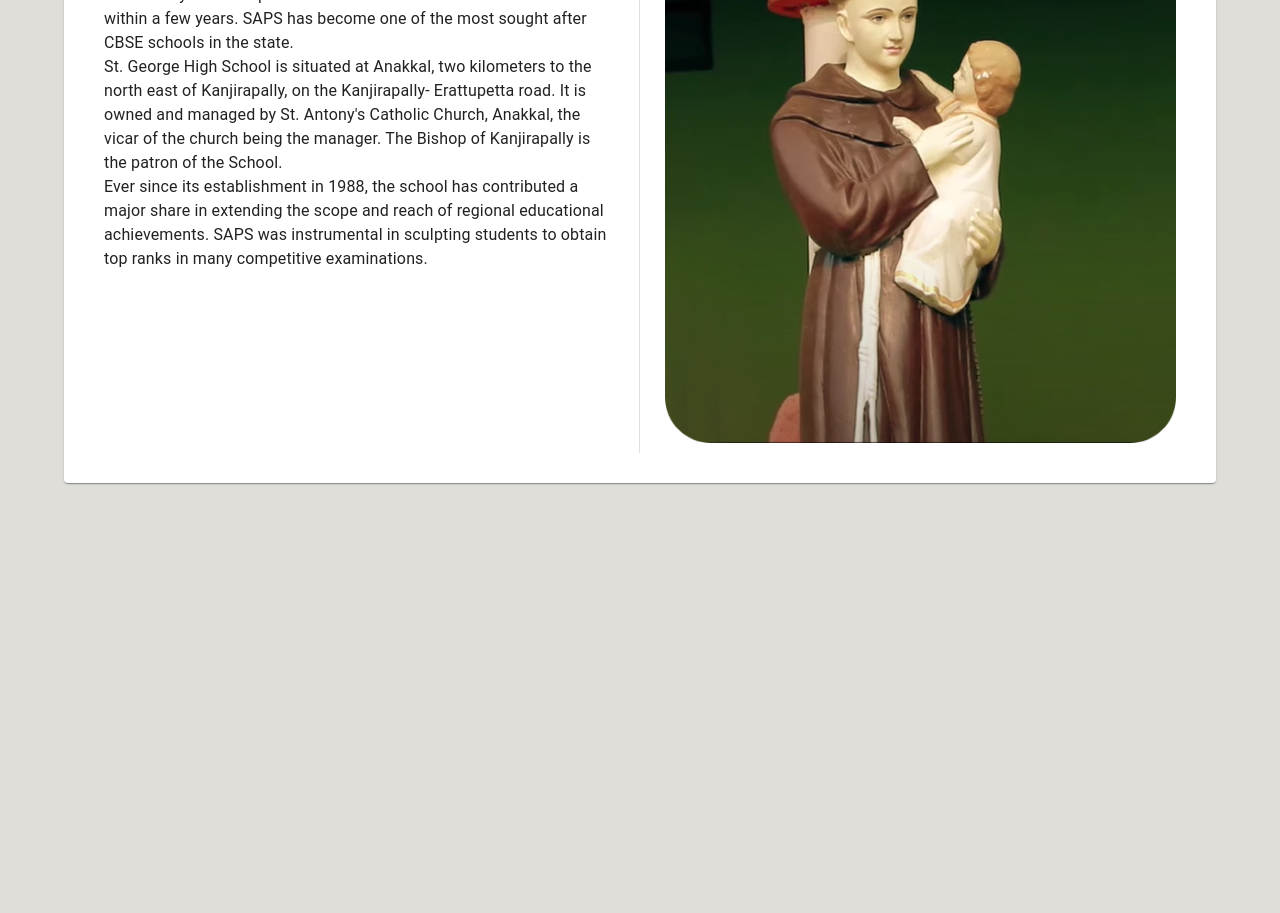
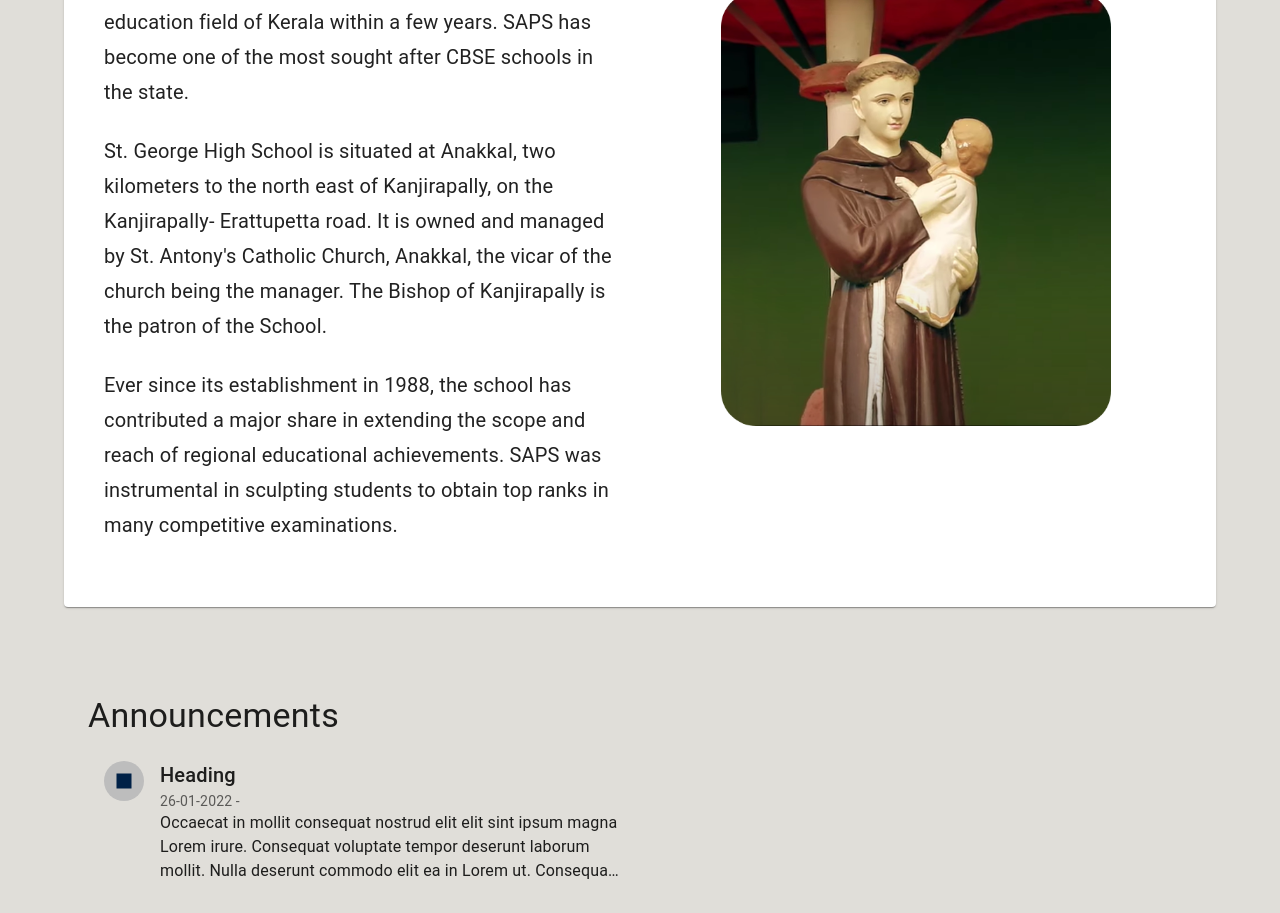
Before and after one commit to aabeing/sghs-website, a React (Create React App) app: page / in a window 1280 px wide. Shown: the part 920-1833 px from the top of the page. Before the commit the page ends 1467 px from the top, so only its background shows below. Built offline with nearby package versions, Linux system fonts and the light colour scheme.

Commit message:
Firebase started

```diff
--- a/package.json
+++ b/package.json
@@ -10,6 +10,7 @@
     "@testing-library/jest-dom": "^5.16.5",
     "@testing-library/react": "^13.3.0",
     "@testing-library/user-event": "^13.5.0",
+    "firebase": "^9.9.3",
     "mui-image": "^1.0.7",
     "react": "^18.2.0",
     "react-dom": "^18.2.0",
--- a/src/components/pages/Home.js
+++ b/src/components/pages/Home.js
@@ -1,20 +1,21 @@
 import { styled } from '@mui/material/styles';
-import { Box, Divider, Grid, Paper, Typography } from '@mui/material'
+import { Avatar, Box, Card, Divider, Grid, List, ListItem, ListItemAvatar, ListItemText, Paper, Typography } from '@mui/material'
 // import { fontSize } from '@mui/system';
 import React from 'react'
 import SchoolPic from '../../images/school.jpg';
 import Carousel from '../Carousel';
+import SquareIcon from '@mui/icons-material/Square';
 
 // import contentImage1 from '../../images/contentImage1.png';
 const contentImage1 = '../../images/contentImage1.png'
 const contentPara1 = ["St. George High  School was established in the year 1986, the school has already made its presence felt in the education field of Kerala within a few years. SAPS has become one of the most sought after CBSE schools in the state.", "St. George High  School is situated at Anakkal, two kilometers to the north east of Kanjirapally, on the Kanjirapally- Erattupetta road. It is owned and managed by St. Antony's Catholic Church, Anakkal, the vicar of the church being the manager. The Bishop of Kanjirapally is the patron of the School.", "Ever since its establishment in 1988, the school has contributed a major share in extending the scope and reach of regional educational achievements. SAPS was instrumental in sculpting students to obtain top ranks in many competitive examinations."];
 const contentHead1 = "WELCOME TO St. George High  School";
 
-const customP = styled(Typography)(({ theme }) => ({
- '&':{
-  color: theme.palette.common.red,
- },
-}));
+// const customP = styled(Typography)(({ theme }) => ({
+//  '&':{
+//   color: theme.palette.common.red,
+//  },
+// }));
 // const CustomBtn = styled(Button)(({ theme }) => {
 //   // console.log("theme: " ,theme);
 //   return {
@@ -24,48 +25,92 @@ const customP = styled(Typography)(({ theme }) => ({
 //       },
 //   }
 // });
+
+const paperStyle = {
+  margin: { xs: 2, md: 8 }, padding: { xs: 0.5, md: 3 }
+}
+const lineClampStyle = {
+  overflow: 'hidden',
+  textOverflow: 'ellipsis',
+  display: '-webkit-box',
+  WebkitLineClamp: '2',
+  WebkitBoxOrient: 'vertical',
+}
 function Home() {
   return (
     <>
-    <customP>HI</customP>
       <Carousel />
-      <Paper sx={{
-        margin: { xs: 2, md: 8 }, padding: { xs: 0.5, md: 3 }
-      }}>
+      <Paper sx={{ ...paperStyle }}>
         <Grid container columns={12} >
-          <Grid item xs={11.9} md={5.9} padding={2} >
+          <Grid item xs={12} lg={6} padding={2} sx={{maxHeight:750,overflow:'hidden'}}>
             <Typography variant='h4'>
               {contentHead1}
             </Typography>
-            <customP/>
-            {contentPara1.map((ele) => (<>
+              {contentPara1.map((ele) => (<>
 
-              <customP variant='body1' display='block'>
-                {ele}
-              </customP>
-              <br/></>
-            ))}
+                <Typography variant='subtitle1' display='block' sx={{
+                  fontSize: {xs:16,sm:17,md:18,lg:20},
+                }}>
+                  {ele}
+                </Typography>
+                <br /></>
+              ))}
           </Grid>
 
-          <Grid item xs={0.2} md={0.2} container justifyContent='center' alignContent='center'>
+          {/* <Grid item xs={0.2} md={0.2} container justifyContent='center' alignContent='center'>
             <Divider variant='middle' orientation="vertical" style={{ height: '98%', width: '1px' }} />
             {/* <Divider orientation="vertical" textAlign='center' sx={{mr:'50%'}}/> */}
-          </Grid>
+          {/* </Grid>  */}
 
-          <Grid container xs={11.9} md={5.9} padding={2} justifyContent='center'
-          >
+          <Grid container xs={12} lg={6} padding={2} justifyContent='center' alignContent='center' component={Box} sx={{ overflow: 'hidden', display: { xs: 'none', lg: 'flex' } }}>
 
             <Box component="img"
               sx={{
                 // pl:'15%',
-                maxHeight: { xs: '100%', md: '100%' },
-                maxWidth: { xs: '100%', md: '100%' },
+                maxHeight: { sm: '50%', md: '75%' },
+                maxWidth: { sm: '50%', md: '75%' },
+                overflow: 'hidden',
+                objectFit: 'contain',
               }} alt="The house from the offer." src={contentImage1}
             />
           </Grid>
-
         </Grid>
       </Paper>
+
+      <Grid xs={12} md={6} sx={{ ...paperStyle }}>
+        <Typography variant='h4'>Announcements</Typography>
+        <List sx={{ width: '100%', maxWidth: { xs: '100%', md: '50%' } }}>
+          {contentPara1.map((ele, index) => (
+            <ListItem key={index} alignItems='flex-start' >
+              <ListItemAvatar key={index + '-1'}>
+                <Avatar>
+                  <SquareIcon fontSize='small' color='primary' />
+                </Avatar>
+              </ListItemAvatar>
+              {/* sx={{ maxHeight: 120, textOverflow: 'ellipsis', overflow: 'hidden' }} */}
+              <ListItemText key={index + '-2'}
+                primary={
+                  <Typography variant='h6'>Heading</Typography>
+                } secondary={
+                  <>
+                    {"26-01-2022 - "}
+                    <Typography color='text.primary'
+                      sx={{
+                        ...lineClampStyle,
+                        WebkitLineClamp: '3',
+                      }}
+                    >
+                      Occaecat in mollit consequat nostrud elit elit sint ipsum magna Lorem irure. Consequat voluptate tempor deserunt laborum mollit. Nulla deserunt commodo elit ea in Lorem ut. Consequat magna elit pariatur minim excepteur minim anim irure mollit sint consectetur aute. Sit tempor consectetur ipsum amet Lorem commodo non reprehenderit non sit officia aute laboris.
+                    </Typography>
+                  </>
+                } />
+            </ListItem>
+          ))}
+
+        </List>
+      </Grid>
+
+
     </>
   )
 }
--- /dev/null
+++ b/src/firebase/firestore.js
@@ -0,0 +1,2 @@
+import fireApp from "./firebaseInit";
+import {getFirestore} from "firebase/firestore"
```
Also changed, not shown: src/firebase/firebaseInit.js (added, +22 -0 lines).
